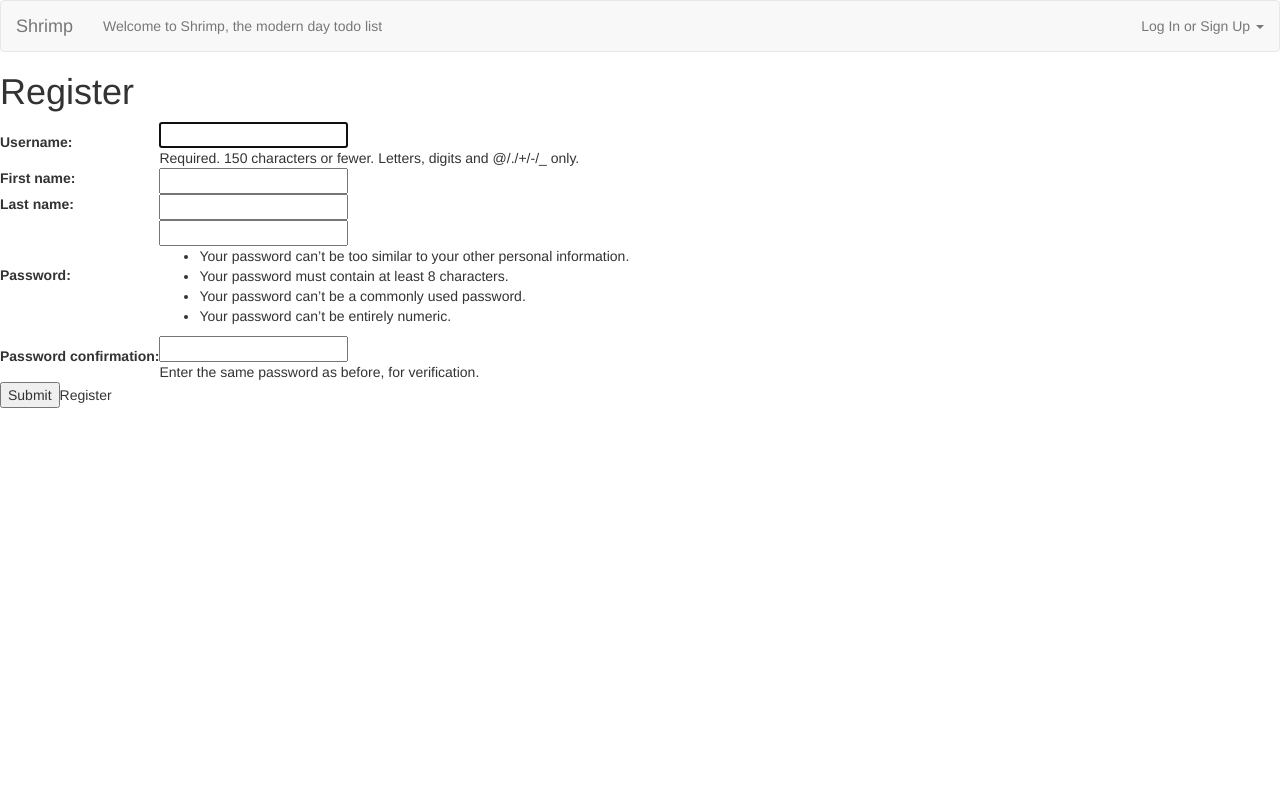
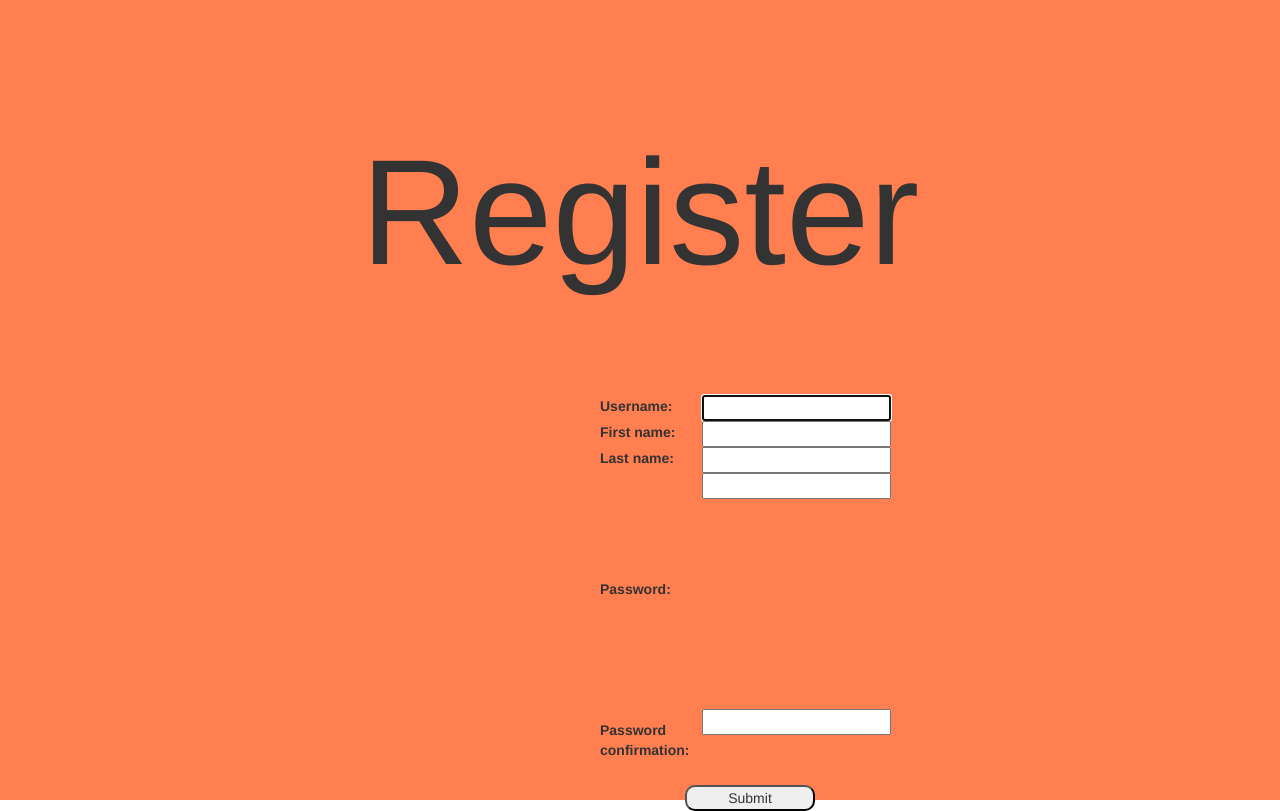
Before and after one commit to cezzzanne/TodoApp, a Django app: page /register/ in a window 1280 px wide. Before the commit the page ends 408 px from the top, so only its background shows below. Run offline with Django 3.2, Linux system fonts and the light colour scheme; some libraries are stand-ins or nearby versions.

Commit message:
front end

```diff
--- a/votingsystem/forms.py
+++ b/votingsystem/forms.py
@@ -7,11 +7,11 @@ from django.contrib.auth.forms import UserCreationForm, UserChangeForm
 
 class CreateProfileForm(UserCreationForm):
 
-
     class Meta:
         model = User
         fields = ('username', 'first_name', 'last_name',
                   'password1', 'password2')
+        help_texts = {'username': None, 'password1': None, 'password2': None}
 
     def save(self, commit=True):
         user = super(CreateProfileForm, self).save(commit=False)
--- a/votingsystem/static/votingsystem/home.js
+++ b/votingsystem/static/votingsystem/home-jquery.js
@@ -1,8 +1,5 @@
-/*jslint browser: true*/
-/*global $, jQuery, alert*/
 $(document).ready(function () {
     'use strict';
-    $('.first_home').hide();
     $('.login-show-left').hide();
     $('.login-show-right').hide();
     $('.signup-show-left').hide();
--- a/votingsystem/static/votingsystem/home.css
+++ b/votingsystem/static/votingsystem/home.css
@@ -34,7 +34,7 @@
     width: 300px;
     top: 7%;
     text-align: right;
-    left: 64%;
+    left: 50%;
     z-index: 1;
 
 }
--- /dev/null
+++ b/votingsystem/static/votingsystem/login_home.js
@@ -0,0 +1,4 @@
+$(document).ready(function () {
+    'use strict';
+    $('.addtodo').hide();
+});
--- /dev/null
+++ b/votingsystem/static/votingsystem/register.css
@@ -0,0 +1,36 @@
+.background-c {
+  z-index: -1;
+  background-color: rgb(255,127,80);
+  position: absolute;
+  width: 100%;
+  height: 100%;
+}
+
+.title {
+    position: relative;
+    text-align: center;
+    z-index: 2;
+    font-size: 150px;
+    top: 110px;
+}
+
+.register-form {
+  text-align: center;
+    position: relative;
+    width: 300px;
+    z-index: 1;
+    left: 600px;
+    top: 200px;
+
+}
+
+
+.submit-button {
+  margin-top: 10px;
+  border-radius: 10px;
+  width: 130px;
+}
+
+.helptext{
+  visibility: hidden;
+}
--- a/votingsystem/templates/base.html
+++ b/votingsystem/templates/base.html
@@ -15,6 +15,7 @@
 
 </head>
 <body>
+  {% if user.is_authenticated %}
   <nav class="navbar navbar-default">
     <div class="container-fluid">
       <!-- Brand and toggle get grouped for better mobile display -->
@@ -25,21 +26,13 @@
           <span class="icon-bar"></span>
           <span class="icon-bar"></span>
         </button>
-        {% if user.is_authenticated %}
         <a class="navbar-brand" href="/account/home">Shrimp</a>
-        {% else %}
-        <a class="navbar-brand" href="/">Shrimp</a>
-        {% endif %}
       </div>
 
       <!-- Collect the nav links, forms, and other content for toggling -->
       <div class="collapse navbar-collapse" id="bs-example-navbar-collapse-1">
         <ul class="nav navbar-nav">
-          {% if user.is_authenticated %}
           <p class="navbar-text">Hi! {{ user.first_name }}</p>
-          {% else %}
-          <p class="navbar-text">Welcome to Shrimp, the modern day todo list</p>
-          {% endif %}
         </ul>
           <!--<li class="active"><a href="#">Link <span class="sr-only">(current)</span></a></li>
           <li><a href="#">Link</a></li>
@@ -62,7 +55,6 @@
           </div>
           <button type="submit" class="btn btn-default">Submit</button>
         </form>-->
-        {% if user.is_authenticated %}
         <ul class="nav navbar-nav navbar-right">
           <!--<li><a href="#">Link</a></li>-->
           <li class="dropdown navbar-right">
@@ -76,35 +68,22 @@
             </ul>
           </li>
         </ul>
-        {% else %}
-        <ul class="nav navbar-nav navbar-right">
-          <!--<li><a href="#">Link</a></li>-->
-          <li class="dropdown navbar-right">
-            <a href='' class="dropdown-toggle" data-toggle="dropdown" role="button" aria-haspopup="true" aria-expanded="false">Log In or Sign Up <span class="caret"></span></a>
-            <ul class="dropdown-menu">
-              <li><a href="/login">Login</a></li>
-              <li><a href="/register">Sign Up</a></li>
-              <!--<li><a href="#">Something else here</a></li>
-              <li role="separator" class="divider"></li>
-              <li><a href="#">Separated link</a></li>-->
-            </ul>
-          </li>
-        </ul>
-        {% endif %}
       </div><!-- /.navbar-collapse -->
     </div><!-- /.container-fluid -->
   </nav>
 
+{% endif %}
 {% block body %}
 
 {% endblock %}
+<script
+  src="https://code.jquery.com/jquery-3.3.1.js"
+  integrity="sha256-2Kok7MbOyxpgUVvAk/HJ2jigOSYS2auK4Pfzbm7uH60="
+  crossorigin="anonymous"></script>
+<script src="https://cdnjs.cloudflare.com/ajax/libs/popper.js/1.14.0/umd/popper.min.js" integrity="sha384-cs/chFZiN24E4KMATLdqdvsezGxaGsi4hLGOzlXwp5UZB1LY//20VyM2taTB4QvJ" crossorigin="anonymous"></script>
+<script src="https://stackpath.bootstrapcdn.com/bootstrap/4.1.0/js/bootstrap.min.js" integrity="sha384-uefMccjFJAIv6A+rW+L4AHf99KvxDjWSu1z9VI8SKNVmz4sk7buKt/6v9KI65qnm" crossorigin="anonymous"></script>
+{% block jslinks %}
 
-
-    <script src="https://code.jquery.com/jquery-3.3.1.slim.min.js" integrity="sha384-q8i/X+965DzO0rT7abK41JStQIAqVgRVzpbzo5smXKp4YfRvH+8abtTE1Pi6jizo" crossorigin="anonymous"></script>
-    <script src="https://cdnjs.cloudflare.com/ajax/libs/popper.js/1.14.0/umd/popper.min.js" integrity="sha384-cs/chFZiN24E4KMATLdqdvsezGxaGsi4hLGOzlXwp5UZB1LY//20VyM2taTB4QvJ" crossorigin="anonymous"></script>
-    <script src="https://stackpath.bootstrapcdn.com/bootstrap/4.1.0/js/bootstrap.min.js" integrity="sha384-uefMccjFJAIv6A+rW+L4AHf99KvxDjWSu1z9VI8SKNVmz4sk7buKt/6v9KI65qnm" crossorigin="anonymous"></script>
-    {% block jslinks %}
-
-    {% endblock %}
+{% endblock %}
 </body>
 </html>
--- a/votingsystem/templates/registration/login_home.html
+++ b/votingsystem/templates/registration/login_home.html
@@ -32,8 +32,8 @@
     </div>
 </div>
 
+{% endblock %}
 
+{% block jslinks %}
+<script src="{% static 'votingsystem/login_home.js' %}"></script>
 {% endblock %}
-{% block jslinks %}
-<script type="text/javascript" src="{% static 'votingsystem/login_home.js' %}"></script>
-{% endblock %}
--- a/votingsystem/templates/registration/register.html
+++ b/votingsystem/templates/registration/register.html
@@ -2,19 +2,26 @@
 
 {% block title %}
 <title>Shrimp</title>
+{% load static %}
+<link rel="stylesheet" href="{% static 'votingsystem/register.css' %}" type="text/css">
 {% endblock %}
 
 {% block body %}
-<h1> Register</h1>
-<form action='' method="post">
+<div class="background-c">
+<h1 class="title"> Register</h1>
+<form class="register-form" action='' method="post">
     {% csrf_token %}
     <table>
         {{ form.as_table }}
     </table>
-    <p><input type="submit">Register</p>
+    <p><input class="submit-button" type="submit"></p>
 </form>
+</div>
 {% endblock %}
 
 
 {% block jslinks %}
+
+<script type="text/javascript" src="{% static 'votingsystem/register-jquery.js' %}"></script>
+
 {% endblock %}
```
Also changed, not shown: votingsystem/templates/home.html (+4 -3 lines), db.sqlite3, votingsystem/static/votingsystem/register-jquery.js (added).
